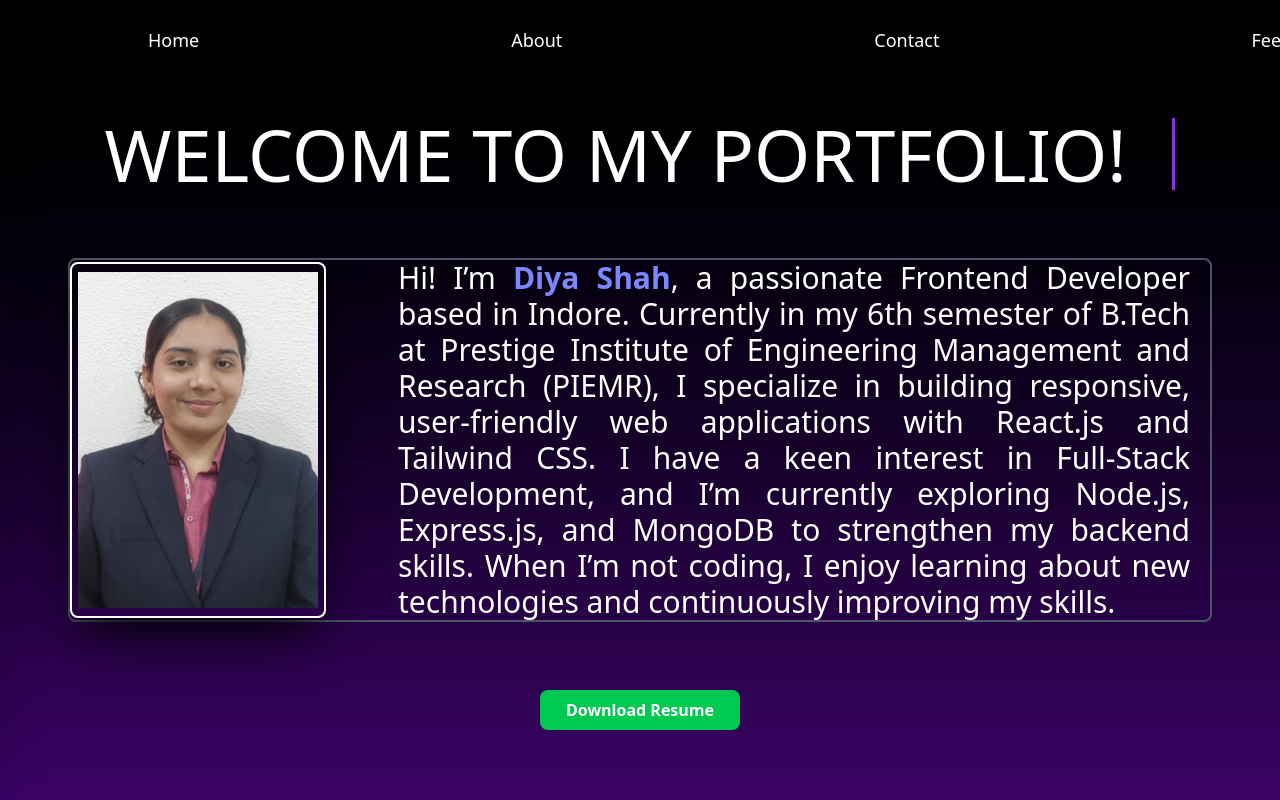
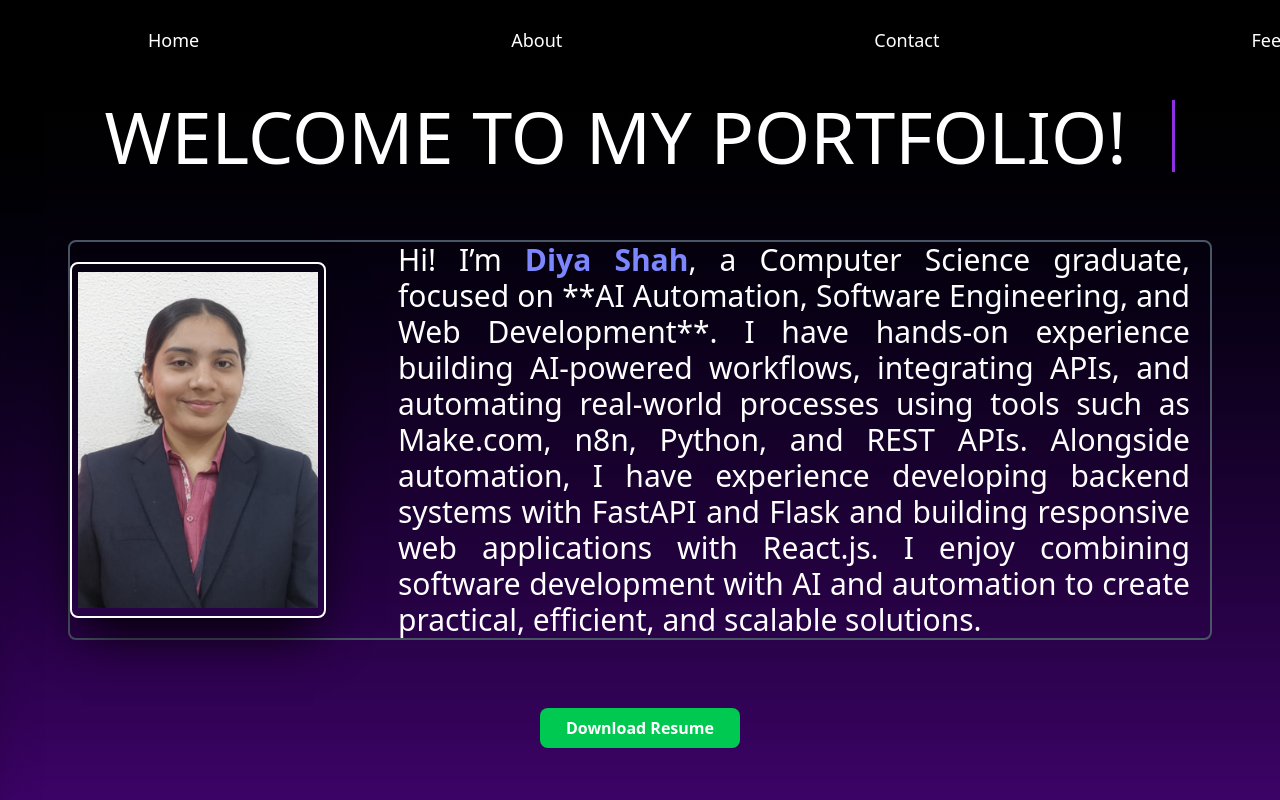
Before and after one commit to diyashah26/MyPortfolio, a React (Vite) app: page / in a window 1280 px wide. Shown: the top 800 px of the page. Built offline with nearby package versions, Linux system fonts and the light colour scheme.

Commit message:
updated - 14/8/26

```diff
--- a/src/components/home/Home.jsx
+++ b/src/components/home/Home.jsx
@@ -34,19 +34,12 @@ function Home() {
         <p className="font-sans font-extralight text-lg sm:text-xl md:text-3xl text-white block text-justify mx-6 md:mr-5">
 
           Hi! I’m{" "}
-          <span className="font-semibold text-indigo-400">Diya Shah</span>, a
-          passionate Frontend Developer based in Indore. Currently in my 6th
-          semester of B.Tech at Prestige Institute of Engineering Management and
-          Research (PIEMR), I specialize in building responsive, user-friendly
-          web applications with React.js and Tailwind CSS. I have a keen
-          interest in Full-Stack Development, and I’m currently exploring
-          Node.js, Express.js, and MongoDB to strengthen my backend skills. When
-          I’m not coding, I enjoy learning about new technologies and
-          continuously improving my skills.
+          <span className="font-semibold text-indigo-400">Diya Shah</span>, a Computer Science graduate, focused on **AI Automation, Software Engineering, and Web Development**. I have hands-on experience building AI-powered workflows, integrating APIs, and automating real-world processes using tools such as Make.com, n8n, Python, and REST APIs. Alongside automation, I have experience developing backend systems with FastAPI and Flask and building responsive web applications with React.js. I enjoy combining software development with AI and automation to create practical, efficient, and scalable solutions.
+
         </p>
       </div>
       <a
-        href="https://drive.google.com/uc?export=download&id=1x4vGKoczWOIV5WILhGSwrHSLM_38KVL0"
+        href="https://drive.google.com/file/d/17glLMCn7vi1LicEo2yOTlGNq84mVFJMD/view?usp=sharing"
         target="_blank"
         rel="noopener noreferrer"
         className={`bg-green-500 p-2 rounded-lg font-sans font-semibold mb-8 w-50 l-50 text-white text-center ${
```
